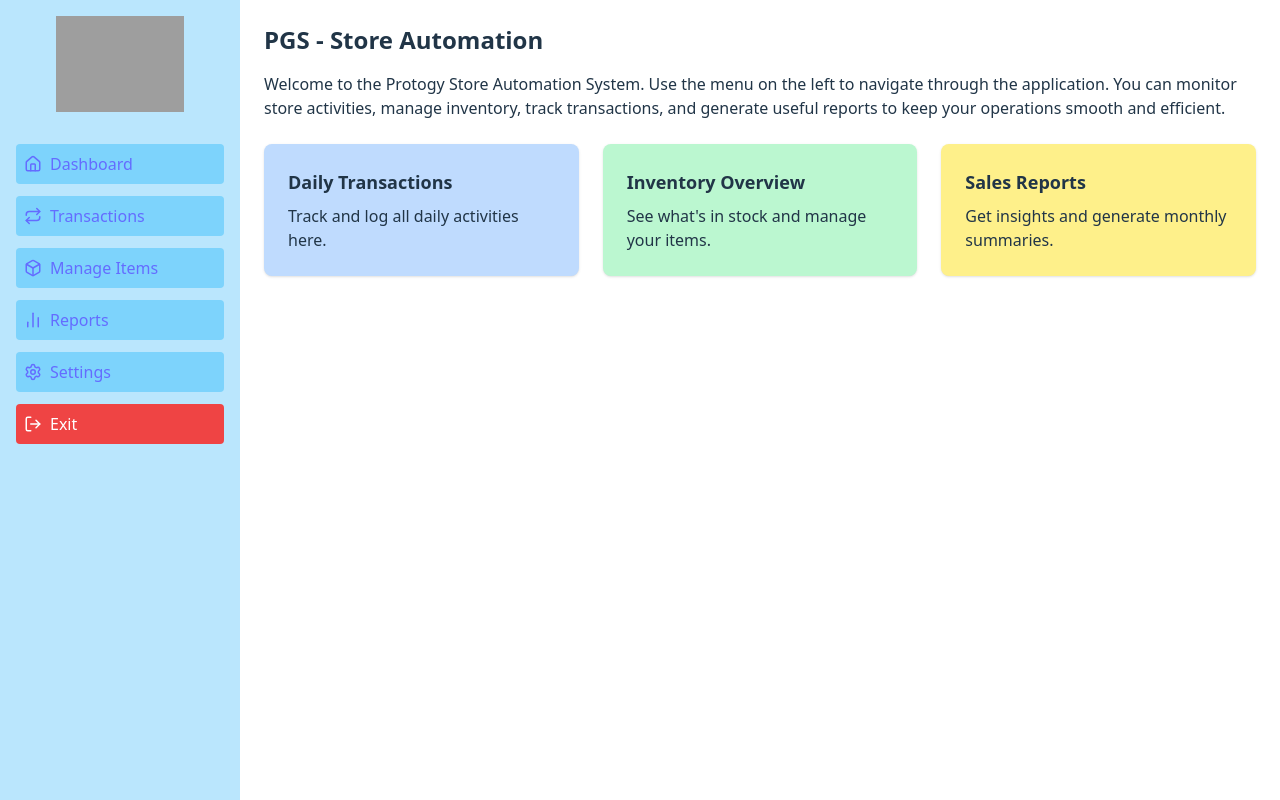
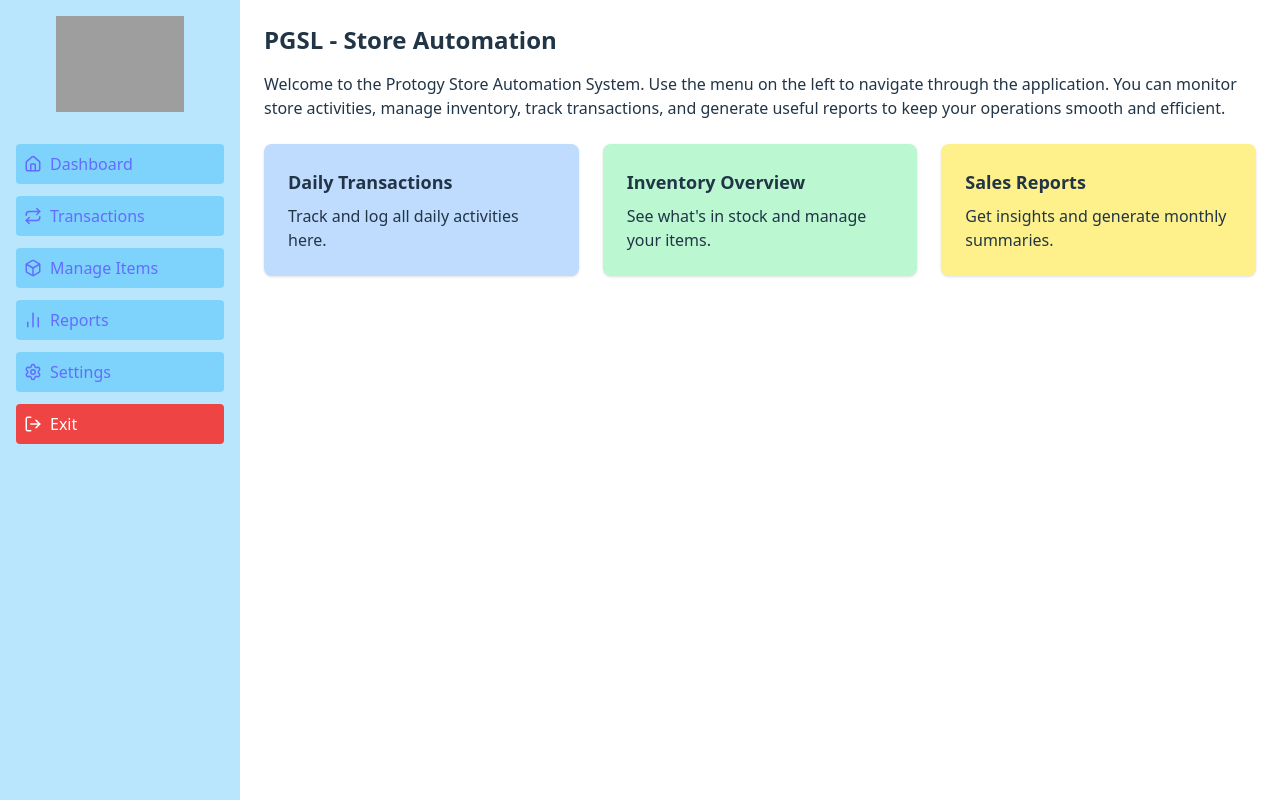
Before and after one commit to teafeh/PGSL, a React (Vite) app: page / in a window 1280 px wide. Built offline with nearby package versions, Linux system fonts and the light colour scheme; grey boxes are pictures that could not be loaded.

Commit message:
header title updated

```diff
--- a/index.html
+++ b/index.html
@@ -4,7 +4,7 @@
     <meta charset="UTF-8" />
     <link rel="icon" type="image/svg+xml" href="/vite.svg" />
     <meta name="viewport" content="width=device-width, initial-scale=1.0" />
-    <title>Vite + React</title>
+    <title>PGSL</title>
     <script src="https://cdn.tailwindcss.com"></script>
   </head>
   <body>
--- a/src/pages/Landing.jsx
+++ b/src/pages/Landing.jsx
@@ -1,7 +1,7 @@
 export default function Landing() {
   return (
     <div className="flex-1 p-6">
-      <h1 className="text-2xl font-bold mb-4">PGS - Store Automation</h1>
+      <h1 className="text-2xl font-bold mb-4">PGSL - Store Automation</h1>
       <p className="mb-6">
         Welcome to the Protogy Store Automation System. Use the menu on the left
         to navigate through the application. You can monitor store activities,
--- a/src/pages/ManageItems.jsx
+++ b/src/pages/ManageItems.jsx
@@ -3,7 +3,7 @@ import React from 'react'
 const ManageItems = () => {
   return (
     <div>
-      this is mangeIteme page
+      this is mange Iteme page
     </div>
   )
 }
```
